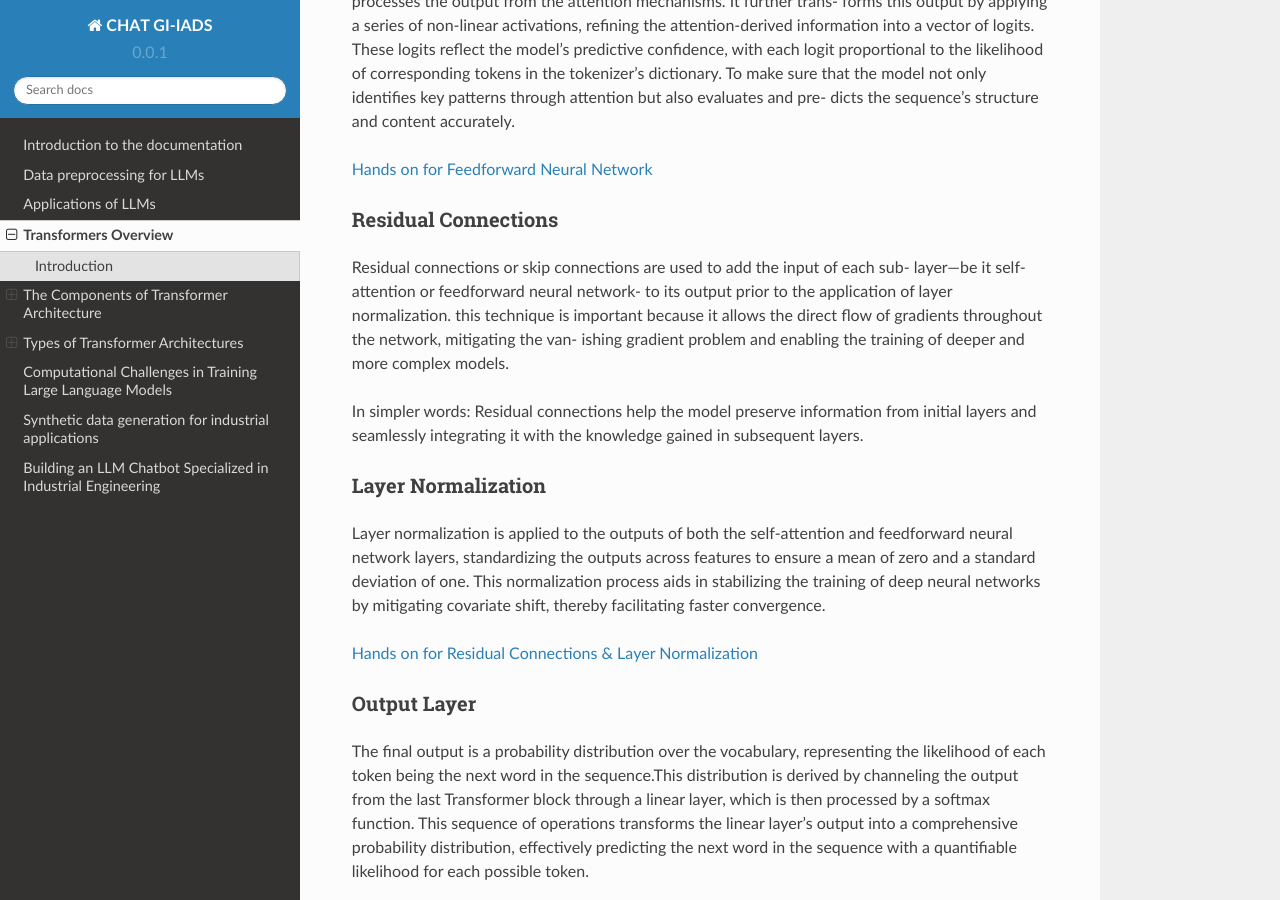
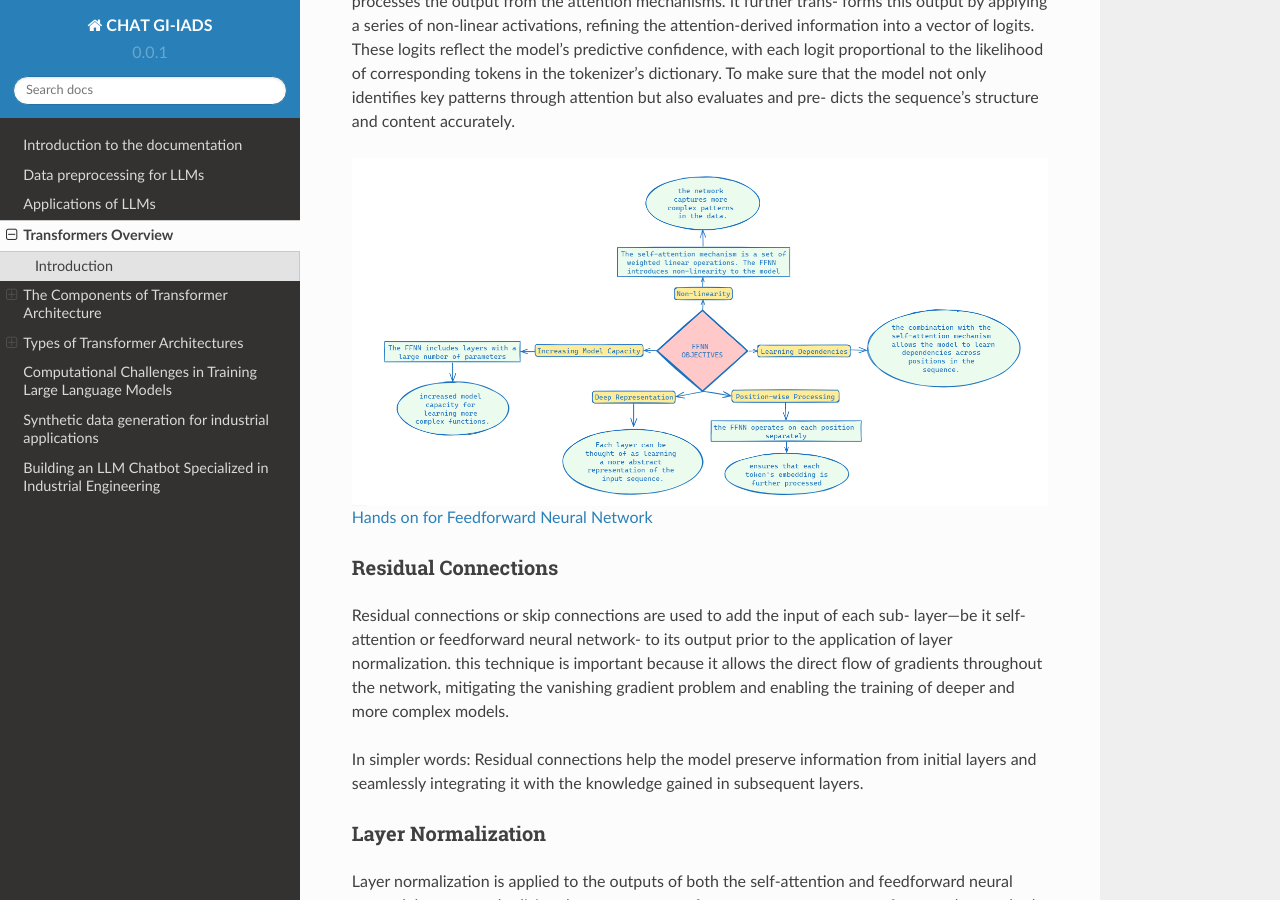
Before and after one commit to MasrourTawfik/chat-gi-iads, a Sphinx documentation site: the page built from docs/source/Understanding-the-Architecture-of-Transformers.rst, in a window 1280 px wide and 900 px high, scrolled down 4406 px. Built offline with Sphinx 7.4.7 and the Read the Docs theme 2.0.0, drawn with Linux system fonts in a browser that asks for light colours.

Commit message:
..........

```diff
--- a/docs/source/Understanding-the-Architecture-of-Transformers.rst
+++ b/docs/source/Understanding-the-Architecture-of-Transformers.rst
@@ -140,6 +140,11 @@ corresponding tokens in the tokenizer’s dictionary. To make sure that the mode
 not only identifies key patterns through attention but also evaluates and pre-
 dicts the sequence’s structure and content accurately.
 
+.. figure:: ../Images/ffnn.png
+   :width: 100%
+   :alt: FFNN objectives
+   :align: center
+
 `Hands on for Feedforward Neural Network`_
 
 .. _Hands on for Feedforward Neural Network: https://colab.research.google.com/drive/1E70FTFNzPFhO44_FySWmMzZLEa-yI79G
@@ -150,8 +155,7 @@ Residual Connections
 
 Residual connections or skip connections are used to add the input of each sub-
 layer—be it self-attention or feedforward neural network- to its output prior to the application of layer normalization. this technique is important because it
-allows the direct flow of gradients throughout the network, mitigating the van-
-ishing gradient problem and enabling the training of deeper and more complex
+allows the direct flow of gradients throughout the network, mitigating the vanishing gradient problem and enabling the training of deeper and more complex
 models.
 
 In simpler words:
```
Also changed, not shown: docs/Images/ffnn.png (added).
